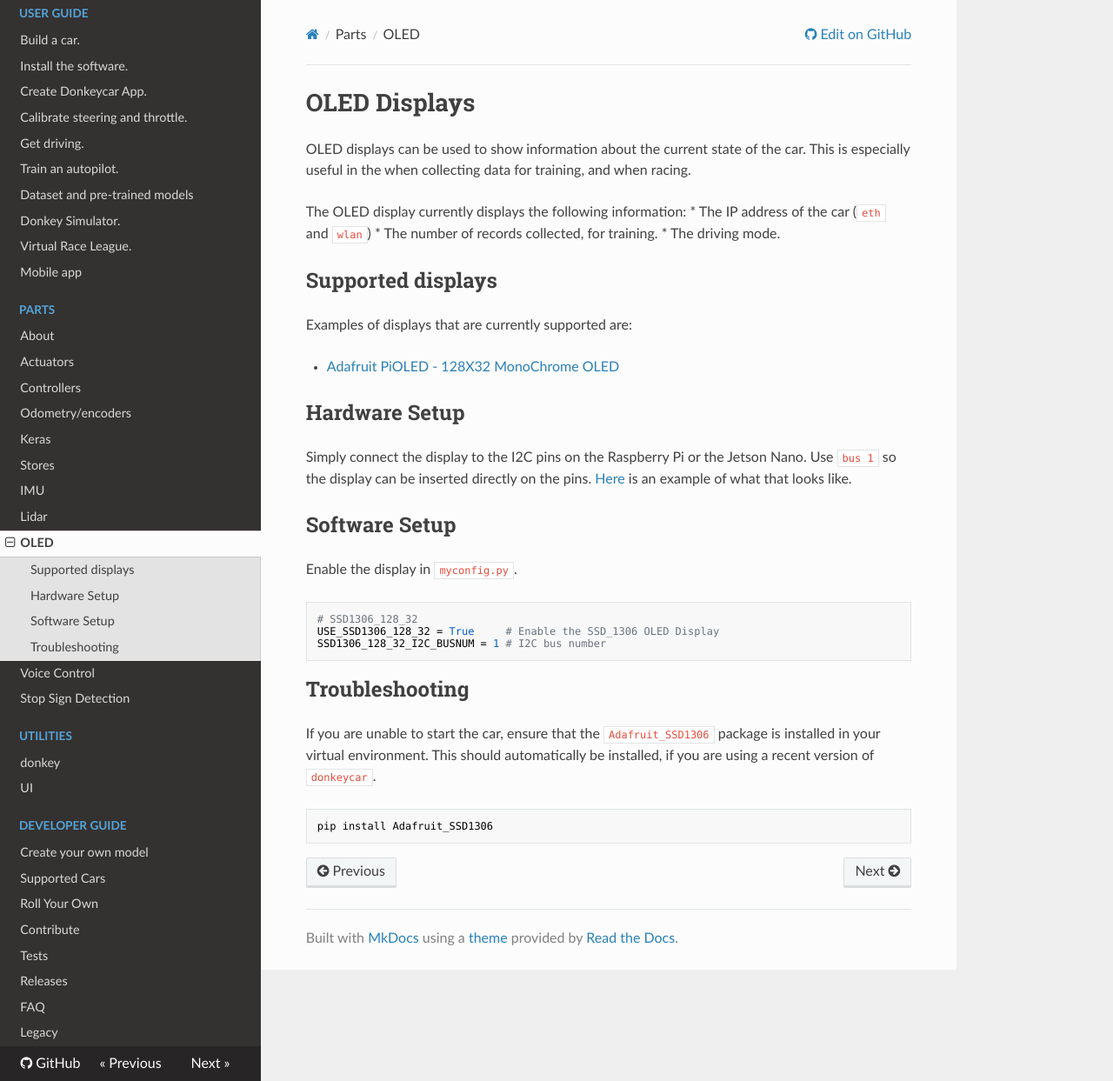
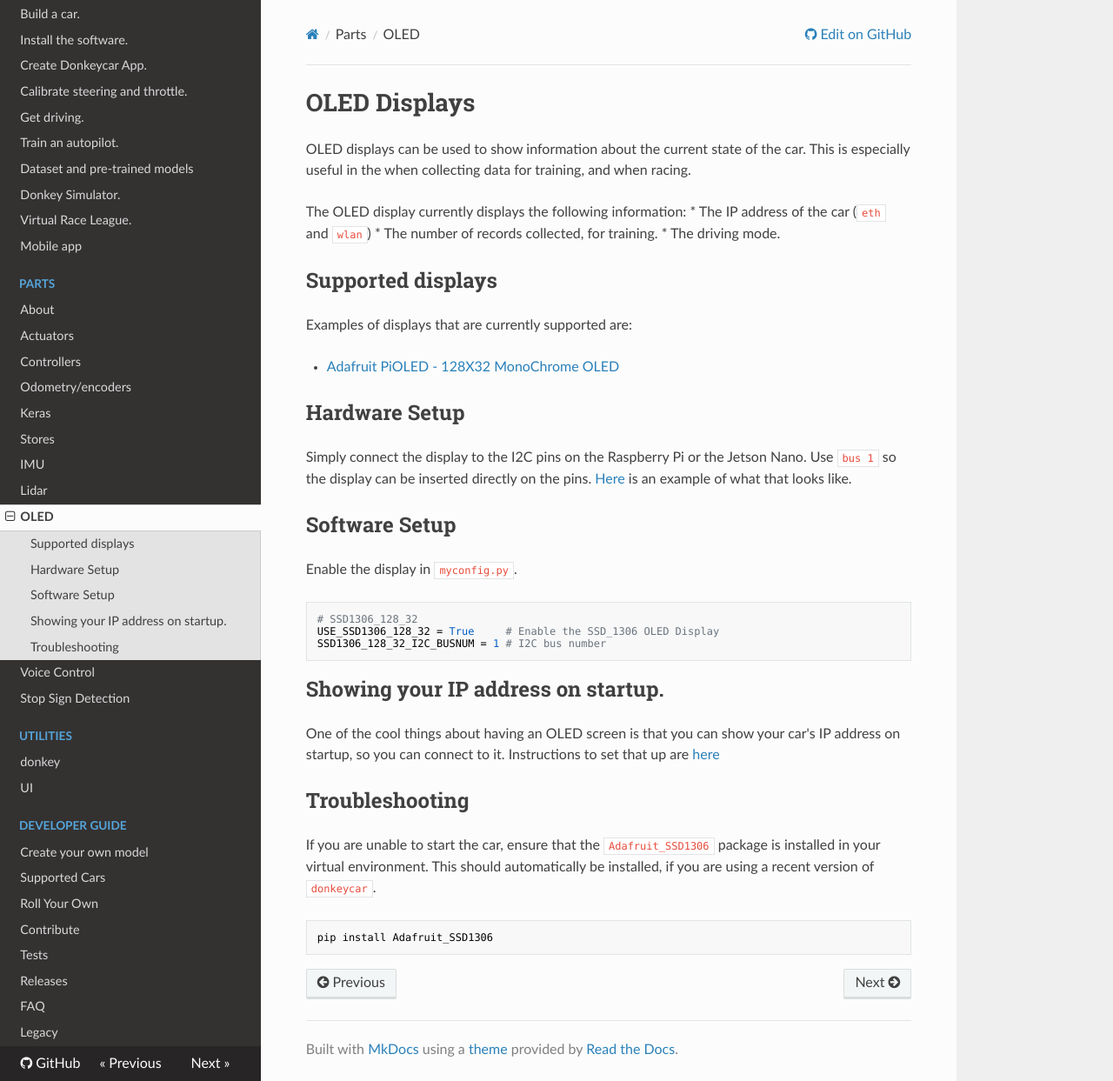
Before and after one commit to autorope/donkeydocs, an MkDocs documentation site: the page built from docs/parts/oled.md, in a window 1280 px wide and 1243 px high. Shown: the whole window at 87% size. Built offline with MkDocs 1.6.1, drawn with Linux system fonts in a browser that asks for light colours; nearby versions of some CDN libraries; old or Windows-style settings are respelled for this version of MkDocs.

Commit message:
Adding instructions to show IP address on startup

````diff
--- a/docs/parts/oled.md
+++ b/docs/parts/oled.md
@@ -26,6 +26,9 @@ Enable the display in `myconfig.py`.
 USE_SSD1306_128_32 = True     # Enable the SSD_1306 OLED Display
 SSD1306_128_32_I2C_BUSNUM = 1 # I2C bus number
 ```
+## Showing your IP address on startup.
+
+One of the cool things about having an OLED screen is that you can show your car's IP address on startup, so you can connect to it. Instructions to set that up are [here](https://diyrobocars.com/2021/12/29/show-your-raspberrypi-ip-address-on-startup-with-an-oled/)
 
 ## Troubleshooting
 
````
